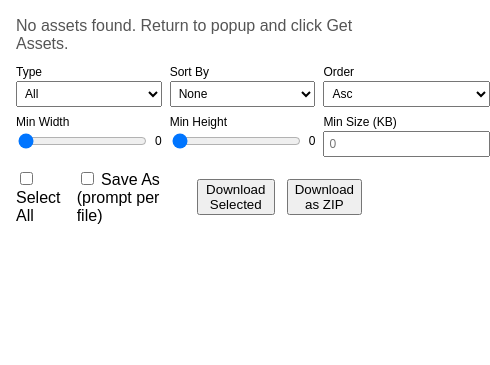
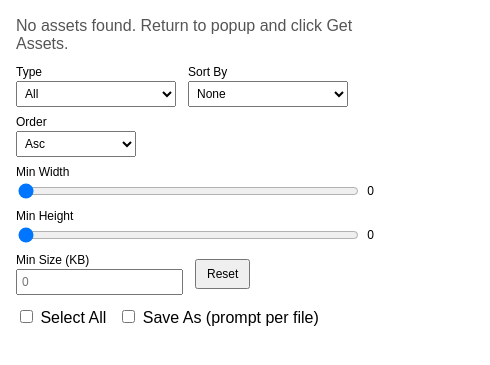
Before and after one commit to ilhamsj/BundleBee, a browser extension: page gallery.html in a window 390 px wide. Shown: the part 67-432 px from the top of the page, 490 px wide, since content can reach past the window. Drawn offline with Linux system fonts and the light colour scheme.

Commit message:
Enhance gallery filtering and controls with reset functionality
Updated `gallery.html` to improve the layout of filter controls using flexbox for better responsiveness. Added a "Reset" button to clear all filters and reset values to defaults. Enhanced `gallery.js` to implement the reset logic, ensuring the gallery updates accordingly. This change improves user experience by providing a more intuitive way to manage asset filtering.

```diff
--- a/gallery.html
+++ b/gallery.html
@@ -43,14 +43,22 @@
     <div
       id="filters"
       style="
-        display: grid;
-        grid-template-columns: repeat(3, 1fr);
-        gap: 8px;
+        display: flex;
+        flex-wrap: wrap;
+        gap: 8px 12px;
+        align-items: center;
         margin-bottom: 12px;
         font-size: 12px;
       "
     >
-      <label style="display: flex; flex-direction: column; gap: 2px">
+      <label
+        style="
+          display: flex;
+          flex-direction: column;
+          gap: 2px;
+          min-width: 160px;
+        "
+      >
         Type
         <select id="filterType" style="font-size: 12px; padding: 4px">
           <option value="all">All</option>
@@ -59,7 +67,14 @@
           <option value="background">Background</option>
         </select>
       </label>
-      <label style="display: flex; flex-direction: column; gap: 2px">
+      <label
+        style="
+          display: flex;
+          flex-direction: column;
+          gap: 2px;
+          min-width: 160px;
+        "
+      >
         Sort By
         <select id="sortBy" style="font-size: 12px; padding: 4px">
           <option value="none">None</option>
@@ -71,14 +86,29 @@
           <option value="type">Type</option>
         </select>
       </label>
-      <label style="display: flex; flex-direction: column; gap: 2px">
+      <label
+        style="
+          display: flex;
+          flex-direction: column;
+          gap: 2px;
+          min-width: 120px;
+        "
+      >
         Order
         <select id="sortDir" style="font-size: 12px; padding: 4px">
           <option value="asc">Asc</option>
           <option value="desc">Desc</option>
         </select>
       </label>
-      <label style="display: flex; flex-direction: column; gap: 2px">
+      <label
+        style="
+          display: flex;
+          flex-direction: column;
+          gap: 2px;
+          flex: 1 1 240px;
+          min-width: 220px;
+        "
+      >
         Min Width
         <div
           style="
@@ -99,7 +129,15 @@
           <span id="minWidthValue">0</span>
         </div>
       </label>
-      <label style="display: flex; flex-direction: column; gap: 2px">
+      <label
+        style="
+          display: flex;
+          flex-direction: column;
+          gap: 2px;
+          flex: 1 1 240px;
+          min-width: 220px;
+        "
+      >
         Min Height
         <div
           style="
@@ -120,7 +158,14 @@
           <span id="minHeightValue">0</span>
         </div>
       </label>
-      <label style="display: flex; flex-direction: column; gap: 2px">
+      <label
+        style="
+          display: flex;
+          flex-direction: column;
+          gap: 2px;
+          min-width: 140px;
+        "
+      >
         Min Size (KB)
         <input
           id="minSizeKB"
@@ -130,6 +175,12 @@
           style="font-size: 12px; padding: 4px"
         />
       </label>
+      <button
+        id="resetFilters"
+        style="font-size: 12px; padding: 6px 10px; height: fit-content"
+      >
+        Reset
+      </button>
     </div>
     <div
       id="controls"
--- a/gallery.js
+++ b/gallery.js
@@ -44,6 +44,12 @@ function updateProgressSummary() {
   } else {
     el.textContent = `Selected: ${total} • In progress: ${active} • Done: ${done} • Failed: ${failed}`;
   }
+  // Disable download buttons when nothing is selected
+  const selBtn = document.getElementById("downloadSelected");
+  const zipBtn = document.getElementById("downloadZip");
+  const disable = state.selected.size === 0;
+  if (selBtn) selBtn.disabled = disable;
+  if (zipBtn) zipBtn.disabled = disable;
 }
 
 function getUrlKey(asset) {
@@ -110,6 +116,12 @@ function renderGrid() {
       statusEl.textContent = `Showing ${view.length} of ${state.assets.length} assets`;
     }
   }
+  // Hide or show download buttons depending on whether there are entries
+  const hasEntries = view.length > 0;
+  const selBtn = document.getElementById("downloadSelected");
+  const zipBtn = document.getElementById("downloadZip");
+  if (selBtn) selBtn.style.display = hasEntries ? "inline-block" : "none";
+  if (zipBtn) zipBtn.style.display = hasEntries ? "inline-block" : "none";
   view.forEach((asset, index) => {
     const { url, type } = asset;
     const tile = document.createElement("div");
@@ -155,6 +167,22 @@ function renderGrid() {
     link.textContent = truncateUrl(url, 60);
     link.title = url;
 
+    // Meta details similar to popup: dimensions, size, type
+    const meta = document.createElement("div");
+    meta.style.fontSize = "12px";
+    meta.style.color = "#666";
+    const parts = [];
+    if (typeof asset.width === "number" && typeof asset.height === "number") {
+      parts.push(`${asset.width}x${asset.height}`);
+    }
+    if (typeof asset.sizeBytes === "number") {
+      parts.push(`${Math.round(asset.sizeBytes / 1024)} KB`);
+    }
+    if (asset.type) {
+      parts.push(String(asset.type));
+    }
+    if (parts.length) meta.textContent = parts.join(" • ");
+
     const status = document.createElement("div");
     status.style.fontSize = "12px";
     status.style.color = "#666";
@@ -166,6 +194,7 @@ function renderGrid() {
     tile.appendChild(checkbox);
     tile.appendChild(media);
     tile.appendChild(link);
+    if (parts.length) tile.appendChild(meta);
     tile.appendChild(status);
     frag.appendChild(tile);
   });
@@ -668,6 +697,28 @@ chrome.downloads.onChanged.addListener((delta) => {
     el.addEventListener("change", update);
     update();
   });
+  const resetBtn = document.getElementById("resetFilters");
+  if (resetBtn) {
+    resetBtn.addEventListener("click", () => {
+      const type = document.getElementById("filterType");
+      const sortBy = document.getElementById("sortBy");
+      const sortDir = document.getElementById("sortDir");
+      const minW = document.getElementById("minWidth");
+      const minH = document.getElementById("minHeight");
+      const minKB = document.getElementById("minSizeKB");
+      if (type) type.value = "all";
+      if (sortBy) sortBy.value = "none";
+      if (sortDir) sortDir.value = "asc";
+      if (minW) minW.value = 0;
+      if (minH) minH.value = 0;
+      if (minKB) minKB.value = "";
+      const minWidthValue = document.getElementById("minWidthValue");
+      const minHeightValue = document.getElementById("minHeightValue");
+      if (minWidthValue) minWidthValue.textContent = "0";
+      if (minHeightValue) minHeightValue.textContent = "0";
+      renderGrid();
+    });
+  }
   loadAssets();
 })();
 
```
